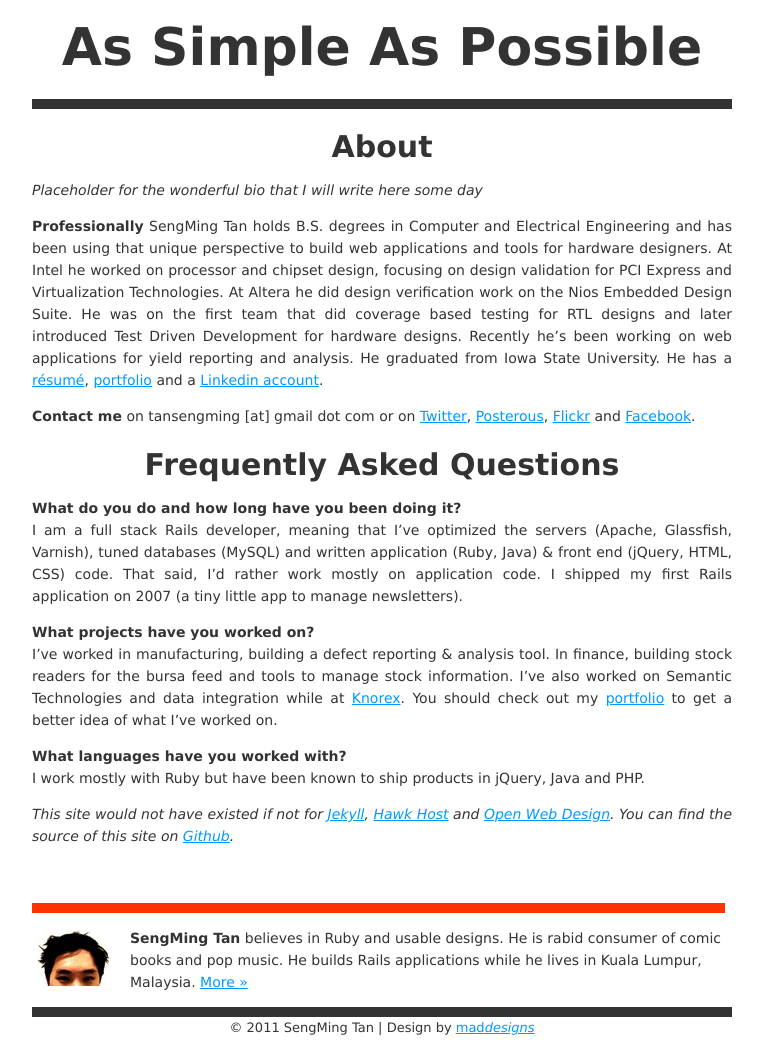
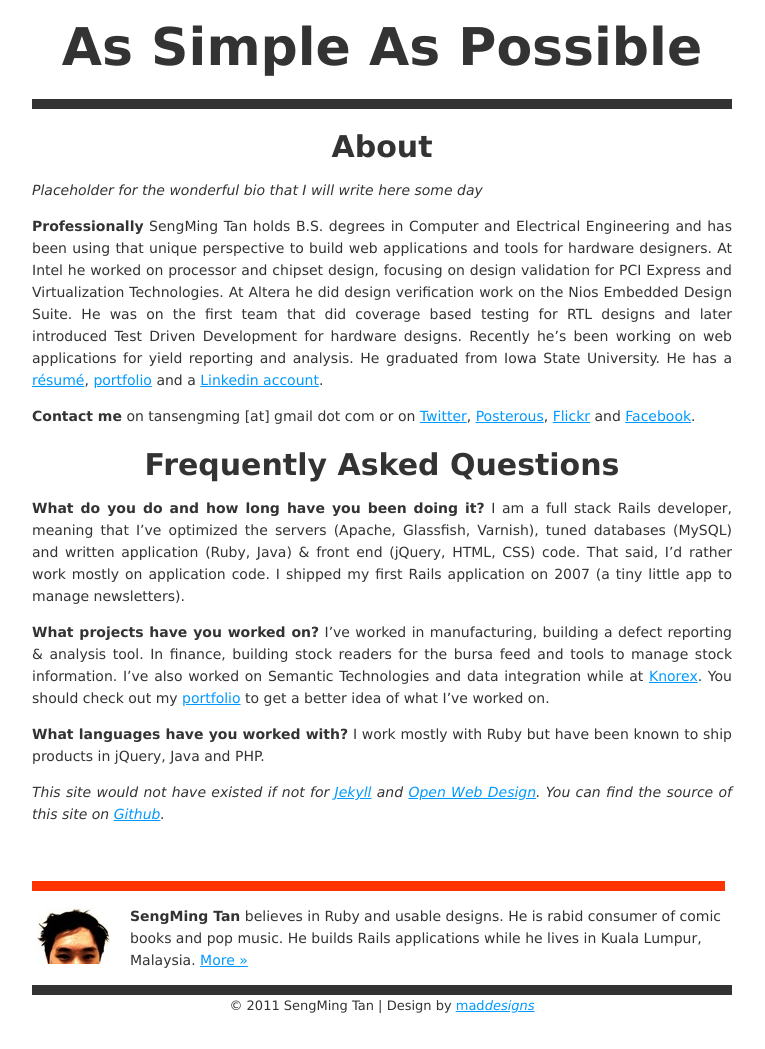
Before and after one commit to tansengming/tansengming.github.com, a Jekyll site: the page built from pages/_posts/2009-11-26-about.markdown, in a window 1280 px wide. Shown: the whole page, without its empty margins (258-1023 px from the left). Built offline with Jekyll 4.4.1, drawn with Linux system fonts in a browser that asks for light colours; nearby versions of some CDN libraries; Markdown is read by kramdown in place of the engine named in the settings; comment, search, counter and statistics services are not loaded; after the commit the page ends 1027 px from its top, so only the background shows below that.

Commit message:
updates linkes on about page

```diff
--- a/pages/_posts/2009-11-26-about.markdown
+++ b/pages/_posts/2009-11-26-about.markdown
@@ -22,7 +22,7 @@ I've worked in manufacturing, building a defect reporting & analysis tool. In fi
 **What languages have you worked with?**
 I work mostly with Ruby but have been known to ship products in jQuery, Java and PHP.
 
-_This site would not have existed if not for [Jekyll][jekyll], [Hawk Host][h] and [Open Web Design][owd]. You can find the source of this site on [Github][source]._
+_This site would not have existed if not for [Jekyll][jekyll] and [Open Web Design][owd]. You can find the source of this site on [Github][source]._
 
 [twitter]: http://twitter.com/sengming
 [post]: http://sengming.posterous.com
@@ -31,7 +31,7 @@ _This site would not have existed if not for [Jekyll][jekyll], [Hawk Host][h] an
 [jekyll]: http://wiki.github.com/mojombo/jekyll/
 [h]: http://hawkhost.com
 [owd]: http://www.openwebdesign.org
-[source]: http://github.com/tansengming/As-Simple-As-Possible
+[source]: http://github.com/tansengming/tansengming.github.com
 [resume]: /resume/
 [linkedin]: http://my.linkedin.com/in/tansengming
 [portfolio]: /portfolio/
```
